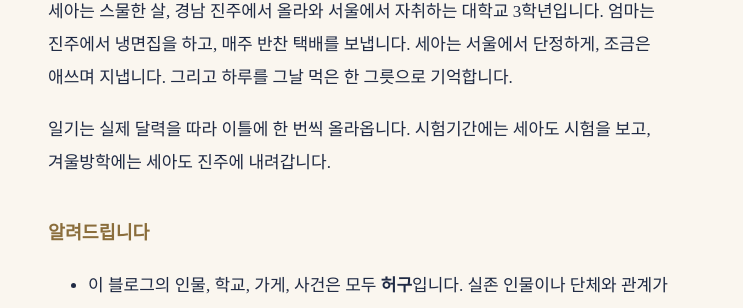
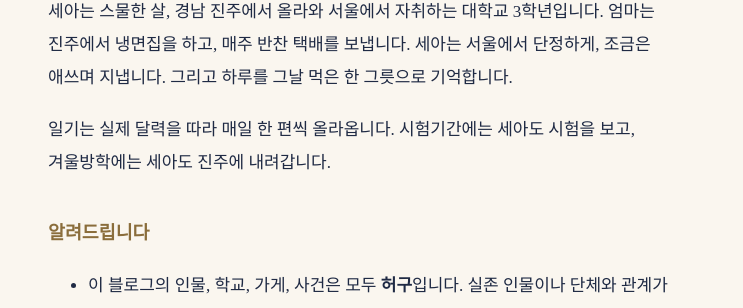
Before and after one commit to sujeongim/pearl-and-pleats, a Jekyll site: the page built from about.md, in a window 1280 px wide. Shown: the part 263-571 px from the top of the page, without its empty margins (268-1011 px from the left). Built offline with Jekyll 4.4.1, drawn with Linux system fonts in a browser that asks for light colours; some web fonts are replaced.

Commit message:
연재 주기: 매일로 변경
Co-Authored-By: Claude Opus 5.5 <noreply@anthropic.com>

```diff
--- a/about.md
+++ b/about.md
@@ -10,7 +10,7 @@ permalink: /about/
 
 세아는 스물한 살, 경남 진주에서 올라와 서울에서 자취하는 대학교 3학년입니다. 엄마는 진주에서 냉면집을 하고, 매주 반찬 택배를 보냅니다. 세아는 서울에서 단정하게, 조금은 애쓰며 지냅니다. 그리고 하루를 그날 먹은 한 그릇으로 기억합니다.
 
-일기는 실제 달력을 따라 이틀에 한 번씩 올라옵니다. 시험기간에는 세아도 시험을 보고, 겨울방학에는 세아도 진주에 내려갑니다.
+일기는 실제 달력을 따라 매일 한 편씩 올라옵니다. 시험기간에는 세아도 시험을 보고, 겨울방학에는 세아도 진주에 내려갑니다.
 
 ## 알려드립니다
 
```
Also changed, not shown: writer/bible.md (+1 -1 lines), writer/daily-routine.md (+2 -3 lines).
